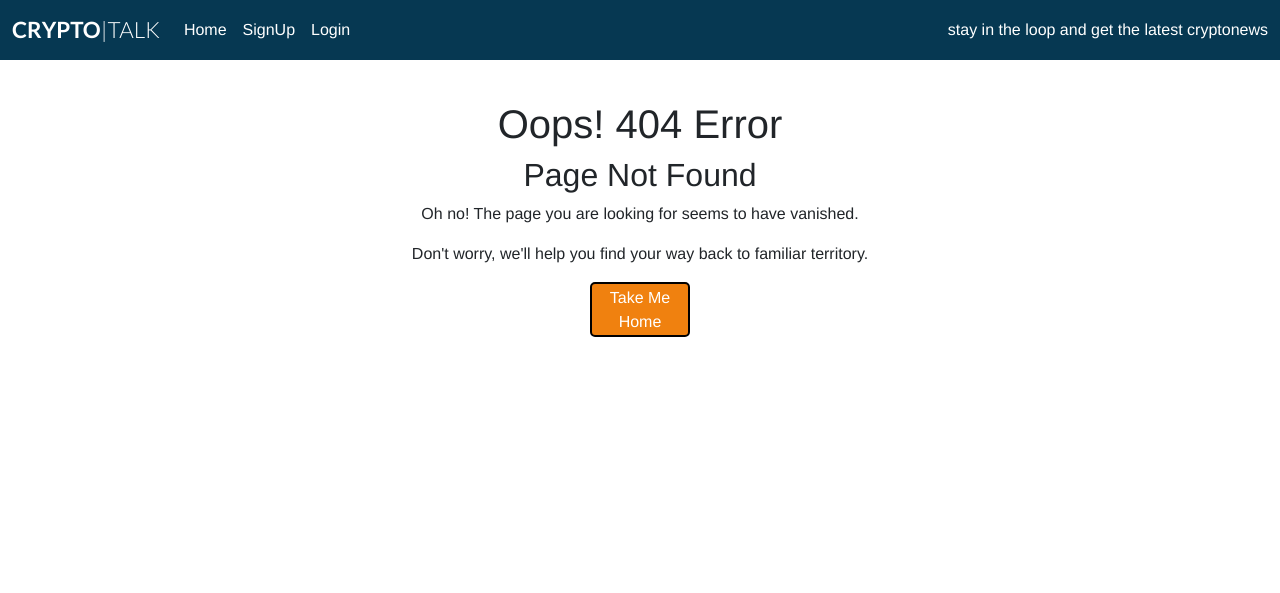
After one commit to Renwar-P/cryptalk, a Django app: template templates/404.html in a window 1280 px wide. The commit adds this page. Shown: the top 593 px of the page. Run offline with Django 3.2, Linux system fonts and the light colour scheme; the template is opened without the code that fills it, so the values that code supplies are empty.

Commit message:
add custom 404 and 500

```diff
--- a/blog/urls.py
+++ b/blog/urls.py
@@ -1,6 +1,6 @@
 from . import views
 from django.urls import path
-from .views import AddPostView, UpdatePostView, DeletePostView, DeleteCommentView, UpdateCommentView
+from .views import AddPostView, UpdatePostView, DeletePostView, DeleteCommentView, UpdateCommentView, custom_handler404, custom_handler500
 
 
 urlpatterns = [
@@ -13,3 +13,7 @@ urlpatterns = [
     path('article/edit/<int:pk>/remove', DeleteCommentView.as_view(), name='comment_delete'),
     path('article/edit/<int:pk>/update', UpdateCommentView.as_view(), name='update_comment'),
 ]
+
+
+handler404 = custom_handler404
+handler500 = custom_handler500
--- a/cryptalk/settings.py
+++ b/cryptalk/settings.py
@@ -34,7 +34,7 @@ TEMPLATES_DIR = os.path.join(BASE_DIR, 'templates')
 SECRET_KEY = os.environ.get('SECRET_KEY')
 
 # SECURITY WARNING: don't run with debug turned on in production!
-DEBUG = True
+DEBUG = 'DEBUG' in os.environ
 
 X_FRAME_OPTIONS: 'SAMEORIGIN'
 
--- a/static/css/style.css
+++ b/static/css/style.css
@@ -119,6 +119,8 @@ body {
     background-color: #F0810F;
     color: #fff;
     border-radius: 5px;
+    width: 50px;
+    height: 50px;
 }
 
 .btn-signup:hover,
@@ -214,3 +216,9 @@ a {
     border-radius: 20px;
     z-index: 2;
 }
+.button_404  {
+
+
+    width: 50px; background-color: chocolate; color: aliceblue; height: 100px; border-style: solid;
+
+}
--- /dev/null
+++ b/templates/404.html
@@ -0,0 +1,36 @@
+{% extends "base.html" %}
+
+{% block title %}
+Page Not Found
+{% endblock %}
+
+{% block content %}
+<div class="container mt-4">
+  <div class="row justify-content-center">
+    <div class="col-md-6">
+      <div class="card">
+        <div class="card-body text-center">
+          <h1 class="text-center custom-heading">Oops! 404 Error</h1>
+          <h2 class="text-center custom-heading">Page Not Found</h2>
+          <div class="card-text">
+            <p>Oh no! The page you are looking for seems to have vanished.</p>
+            <p>Don't worry, we'll help you find your way back to familiar territory.</p>
+
+
+            <a href="{% url 'home' %}">
+                <button style="color:white; width: 100px; height: 55px; background-color: #F0810F; border-radius: 5px;" class="button_404">
+                    Take Me Home</button>
+
+            </a>
+
+
+
+
+
+
+
+      </div>
+    </div>
+  </div>
+</div>
+{% endblock %}
```
Also changed, not shown: blog/views.py (+13 -2 lines), templates/505.html (added, +29 -0 lines).
